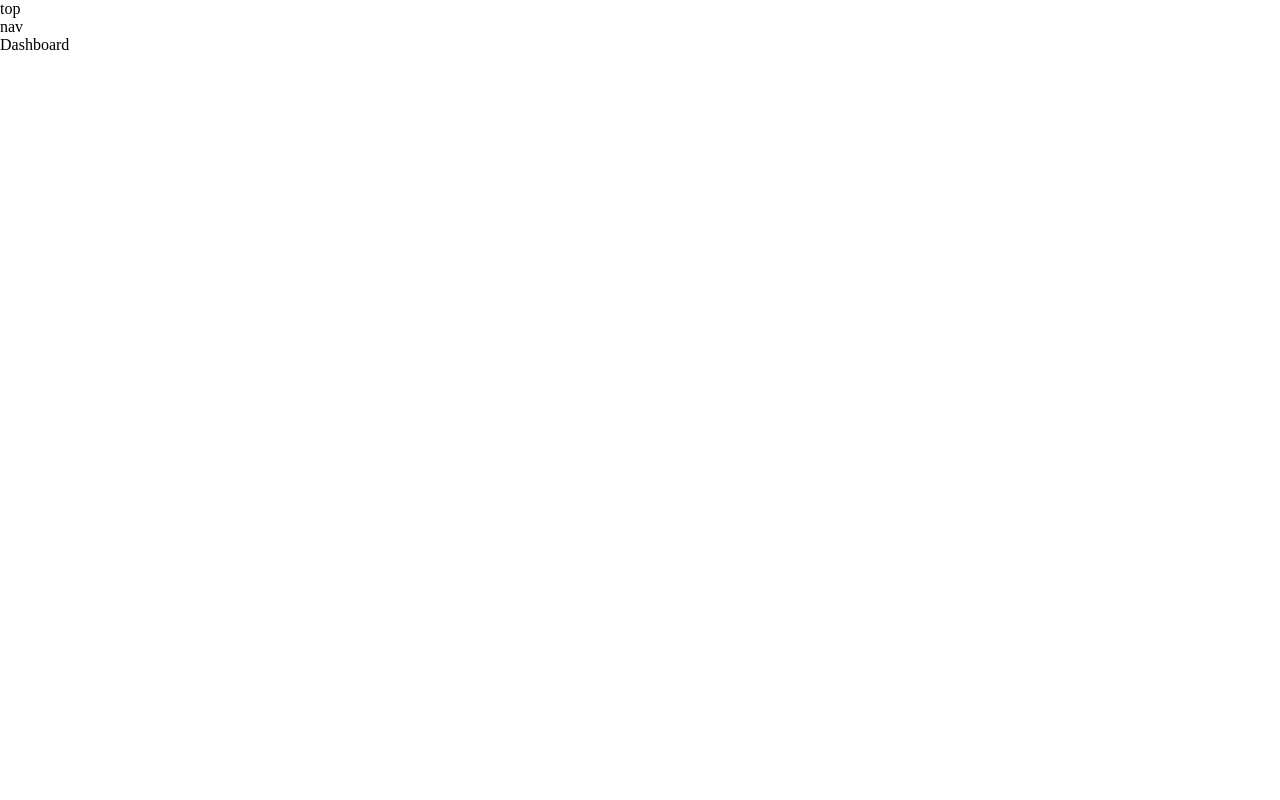
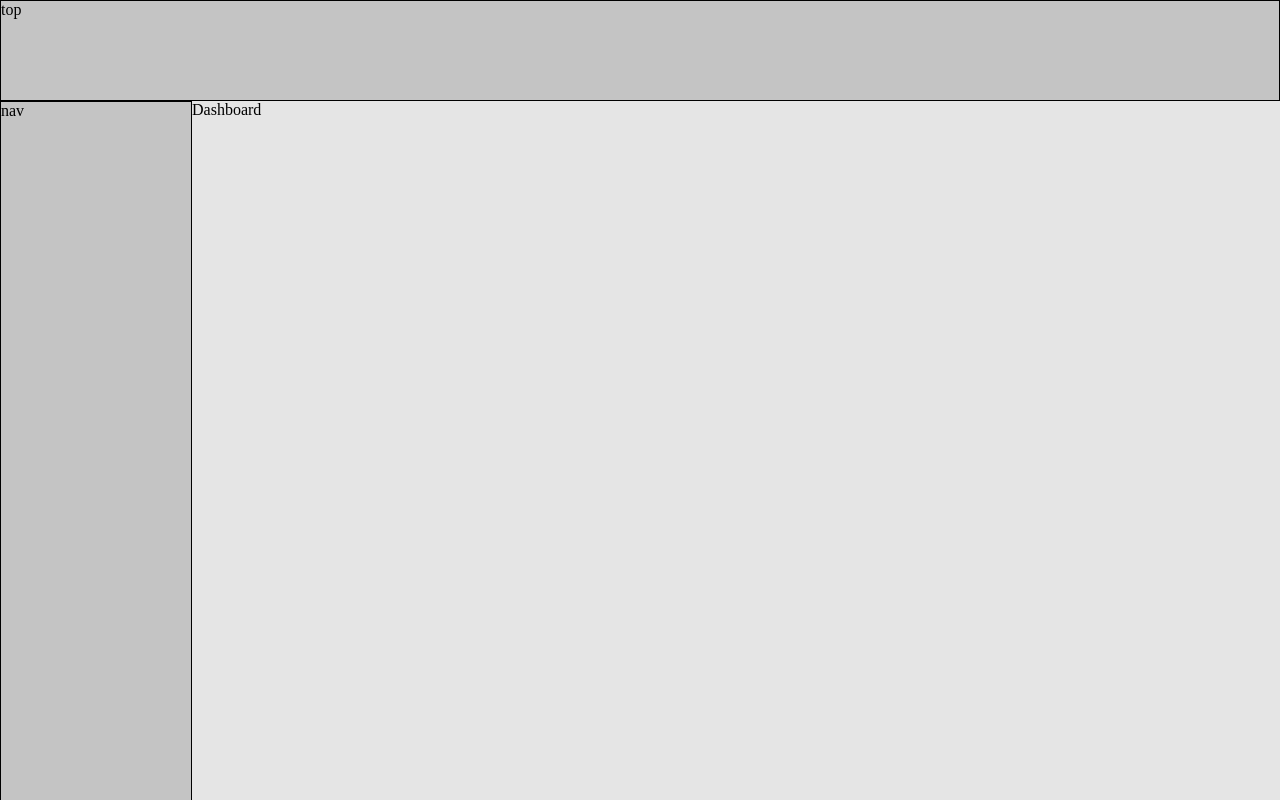
Before and after one commit to marcusgchan/avagrows-inventory-tracker-client, a React (Create React App) app: page / in a window 1280 px wide. Shown: the top 800 px of the page. Built offline with nearby package versions, Linux system fonts and the light colour scheme; the HTML template or start-up script is replaced by a standard one.

Commit message:
added grid layout to layout.js

```diff
--- a/src/components/styles/Layout.module.css
+++ b/src/components/styles/Layout.module.css
@@ -0,0 +1,25 @@
+section {
+  display: grid;
+  grid-template-columns: 15% 85%;
+  grid-template-rows: 101px 1245px;
+  grid-template-areas:
+    "header header"
+    "nav section";
+}
+
+header {
+  grid-area: header;
+  background-color: var(--main-bg-clr);
+  border: 1px black solid;
+}
+
+nav {
+  grid-area: nav;
+  background-color: var(--main-bg-clr);
+  border: 1px black solid;
+}
+
+section {
+  grid-area: section;
+  background-color: var(--main-bg-light-clr);
+}
```
